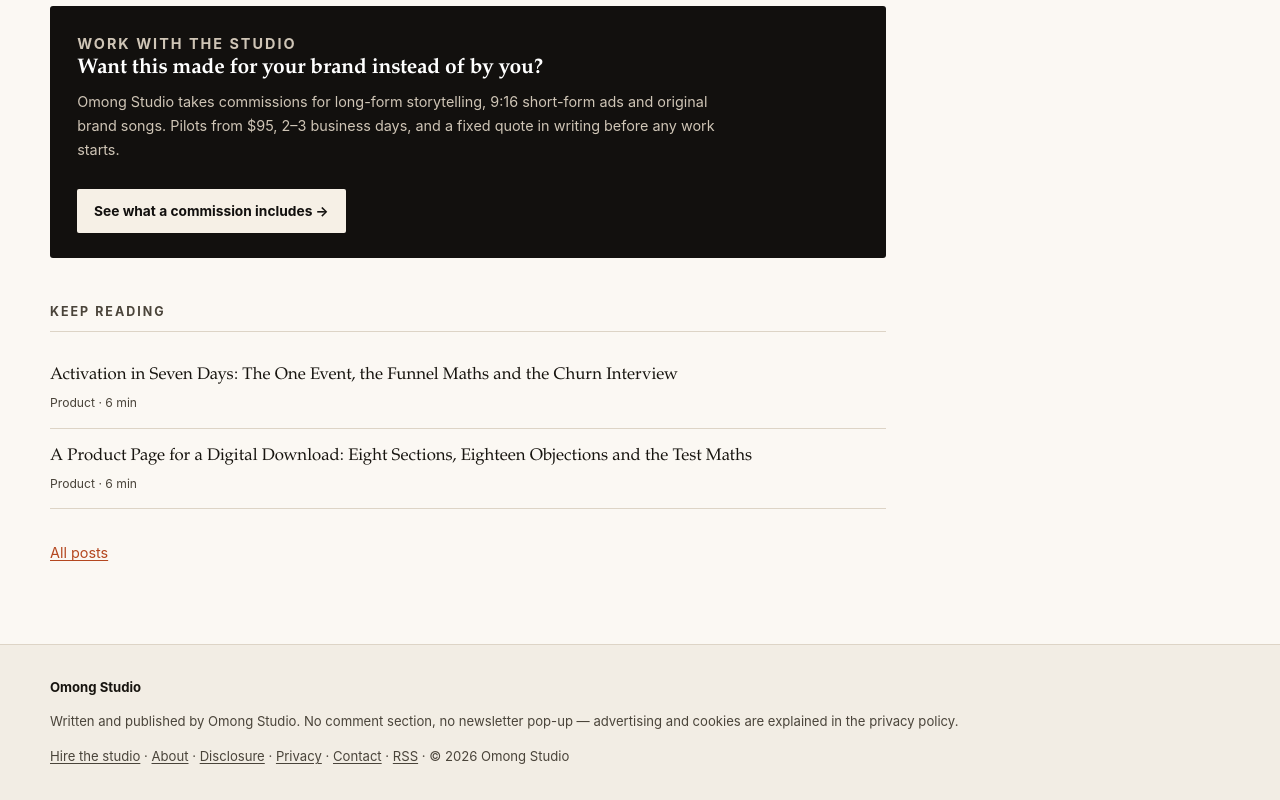
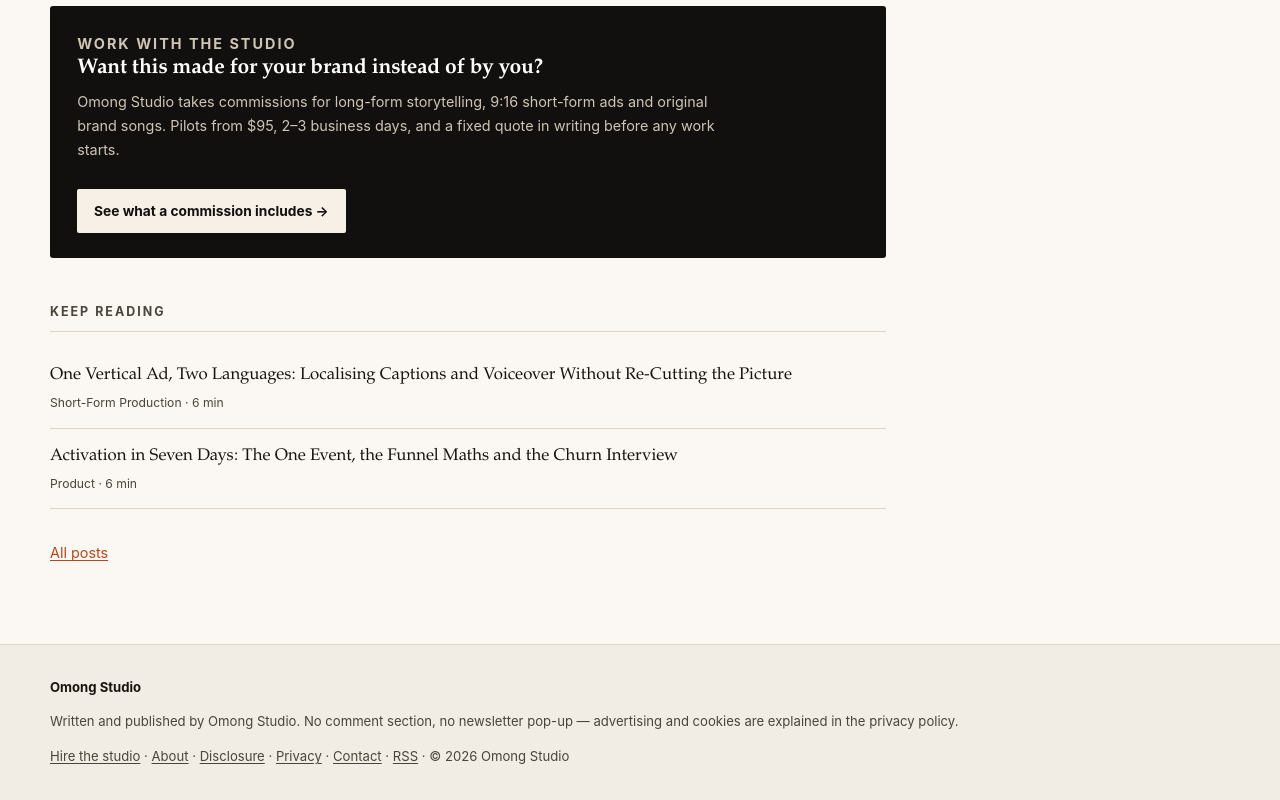
Before and after one commit to theloz33-bot/omong-studio-journal, a plain HTML site: page docs/posts/ai-shot-color-match-look/index.html in a window 1280 px wide. Shown: the part 5479-6279 px from the top of the page. Drawn offline with Linux system fonts and the light colour scheme.

Commit message:
wip: four rebuilt post pages

```diff
--- a/docs/posts/ai-shot-color-match-look/index.html
+++ b/docs/posts/ai-shot-color-match-look/index.html
@@ -129,7 +129,7 @@
   </div>
   <a class="hire-cta" href="/omong-studio-journal/services/">See what a commission includes &rarr;</a>
 </section>
-  <section class="related"><h2 class="rule">Keep reading</h2><ul><li><a href="/omong-studio-journal/posts/saas-first-seven-days-activation/">Activation in Seven Days: The One Event, the Funnel Maths and the Churn Interview</a><span>Product · 6 min</span></li><li><a href="/omong-studio-journal/posts/product-page-sections-objections-test-maths/">A Product Page for a Digital Download: Eight Sections, Eighteen Objections and the Test Maths</a><span>Product · 6 min</span></li></ul></section>
+  <section class="related"><h2 class="rule">Keep reading</h2><ul><li><a href="/omong-studio-journal/posts/localise-vertical-ad-captions-voiceover/">One Vertical Ad, Two Languages: Localising Captions and Voiceover Without Re-Cutting the Picture</a><span>Short-Form Production · 6 min</span></li><li><a href="/omong-studio-journal/posts/saas-first-seven-days-activation/">Activation in Seven Days: The One Event, the Funnel Maths and the Churn Interview</a><span>Product · 6 min</span></li></ul></section>
   <p class="post-foot"><a href="/omong-studio-journal/">All posts</a></p>
 </article>
 <aside class="post-aside" aria-label="Sidebar"><nav class="side-box toc-box"><h2>In this article</h2><ul class="toc"><li class="lvl2"><a href="#why-ai-clips-drift-and-why-it-is-not-the-models-fault">Why AI clips drift, and why it is not the model's fault</a></li><li class="lvl2"><a href="#measure-four-numbers-before-touching-a-slider">Measure four numbers before touching a slider</a></li><li class="lvl2"><a href="#grade-in-two-passes-and-the-look-goes-last">Grade in two passes, and the look goes last</a></li><li class="lvl2"><a href="#a-real-match-table-from-one-45-second-cut">A real match table from one 45-second cut</a></li><li class="lvl2"><a href="#the-prompt-fields-that-cut-the-correction-time">The prompt fields that cut the correction time</a></li><li class="lvl2"><a href="#what-carries-across-a-series">What carries across a series</a></li><li class="lvl2"><a href="#checklist-before-the-export">Checklist before the export</a></li></ul></nav>
```
Also changed, not shown: docs/posts/ai-talking-head-lip-sync/index.html (+1 -1 lines), docs/posts/batch-vertical-video-pipeline/index.html (+1 -1 lines), docs/posts/cinematic-ai-music-video-pipeline/index.html (+1 -1 lines).
